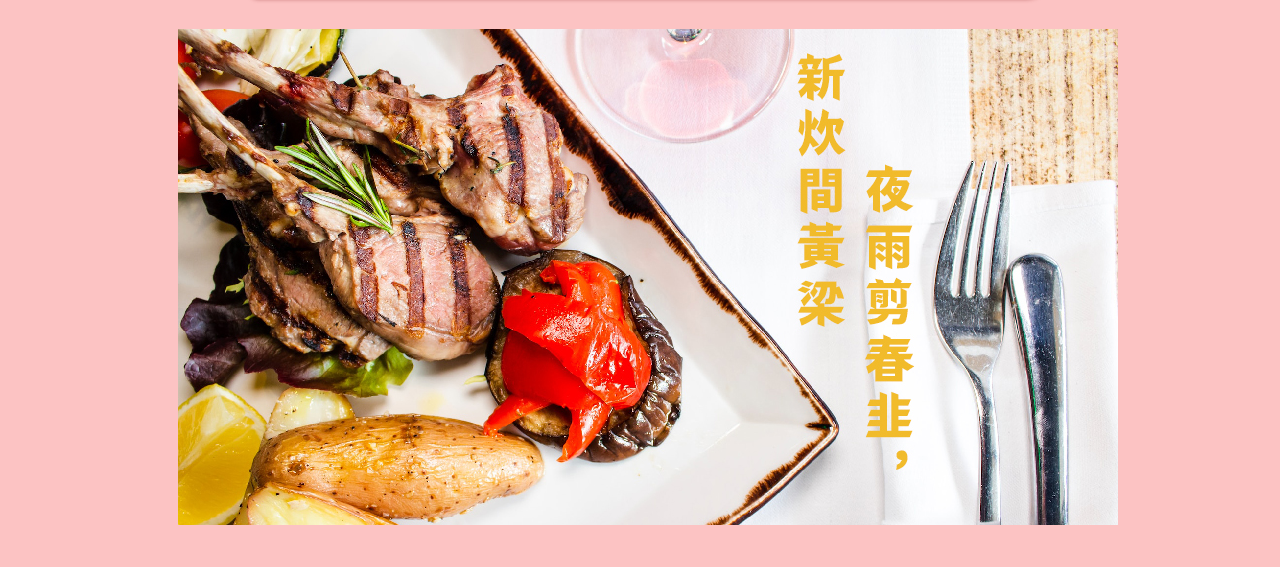
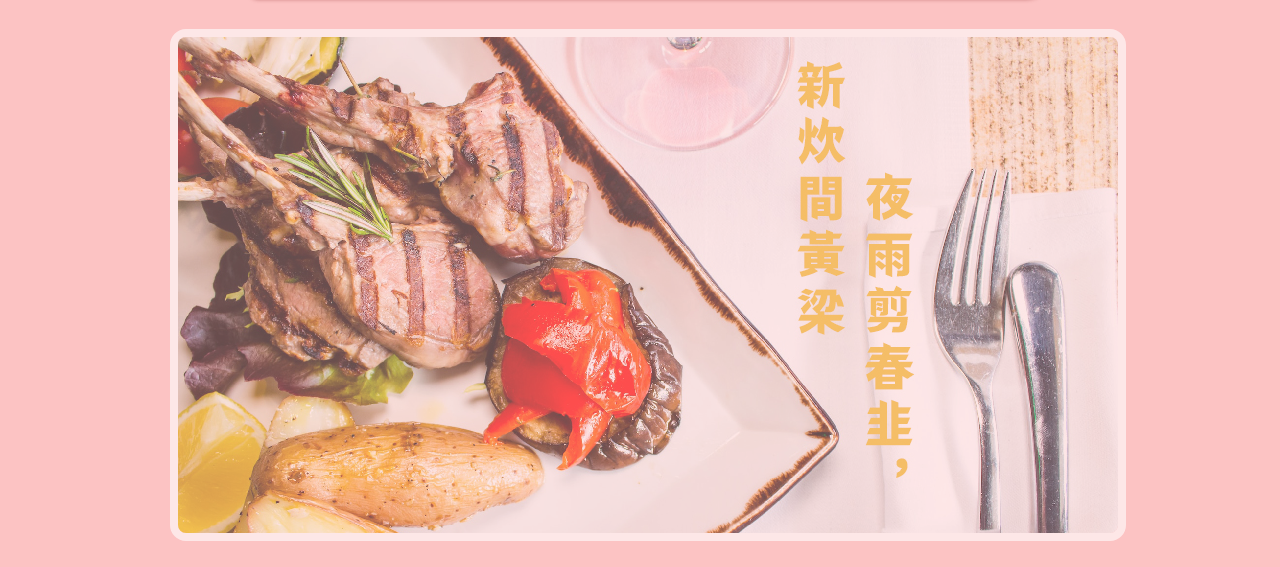
Before and after one commit to HawkJou/pic_storage, a plain HTML site: page index.html in a window 1280 px wide. Shown: the part 151-718 px from the top of the page. Drawn offline with Linux system fonts and the light colour scheme.

Commit message:
img樣式修改

```diff
--- a/css/all.css
+++ b/css/all.css
@@ -34,6 +34,26 @@ body {
   box-shadow: inset 2px 2px 4px rgba(255, 255, 255, 0.6),
     inset -1px -1px 2px rgba(255, 255, 255, 0.4);
 }
+/* img 設定*/
+/* 透明邊框 */
+img {
+  border-radius: 2px;
+  box-shadow: inset 4px 4px 8px rgba(255, 255, 255, 0.6),
+    inset -2px -2px 4px rgba(255, 255, 255, 0.4);
+}
+.steak-pic img,
+.hero-image img {
+  border-radius: 16px;
+  border: 8px solid #fff;
+}
+img {
+  opacity: 0.6;
+}
+img:hover {
+  transition: 0.6s;
+  opacity: 1;
+  border: 8px solid #efbb2a;
+}
 
 /* color */
 .text-primary {
@@ -55,7 +75,7 @@ body {
 /* flex */
 .d-flex {
   display: flex;
-  gap: 16px;
+  gap: 24px;
 }
 .flex-wrap {
   flex-wrap: wrap;
--- a/index.html
+++ b/index.html
@@ -20,7 +20,7 @@
             /></a>
           </li>
         </ul>
-        <ul class="cis-logo d-flex justify-between mt-4">
+        <ul class="cis-logo d-flex justify-between align-center mt-4">
           <li>
             <a
               href="./flexbox_practice_final/images/TASTY_ JUICY_banner_s 1.png"
```
